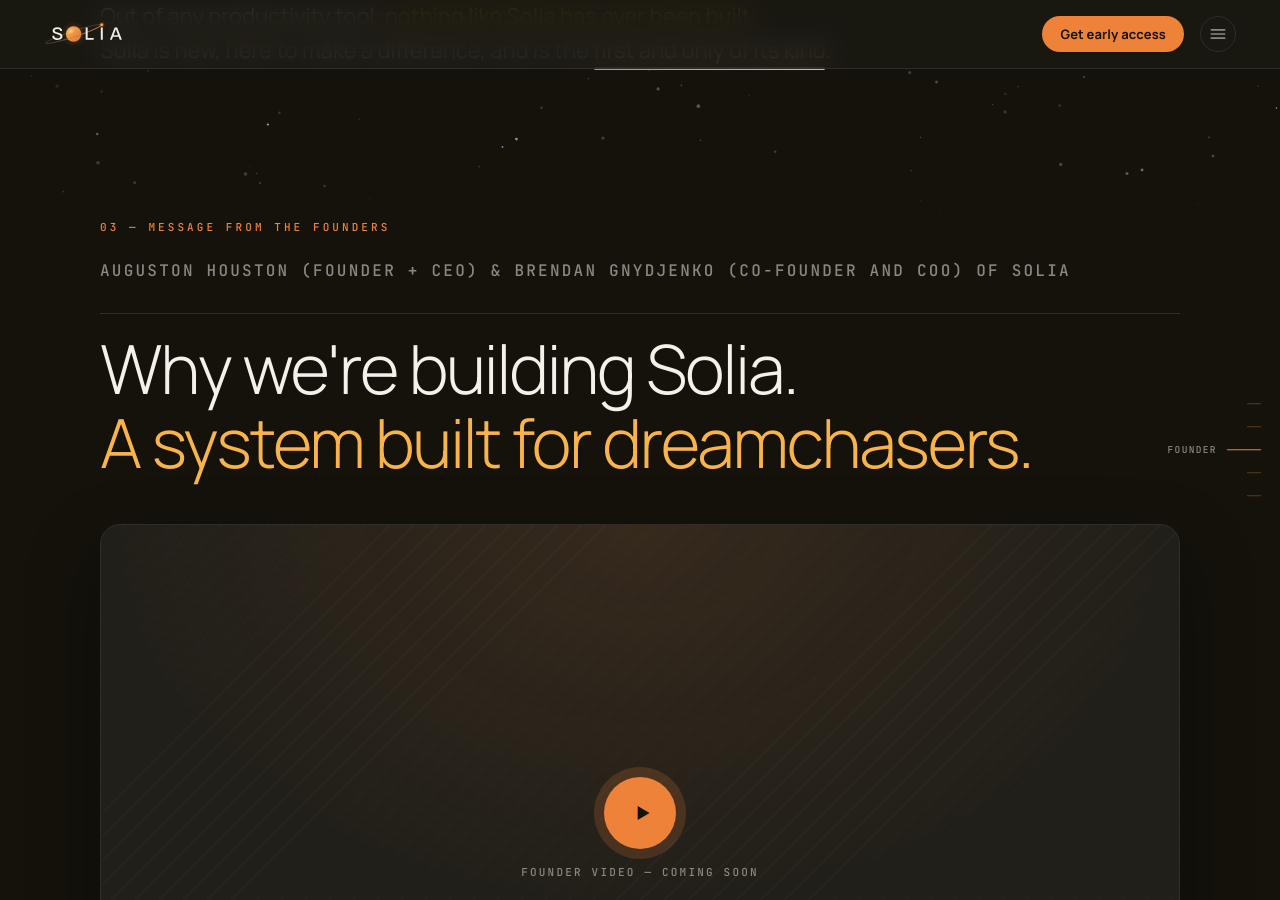
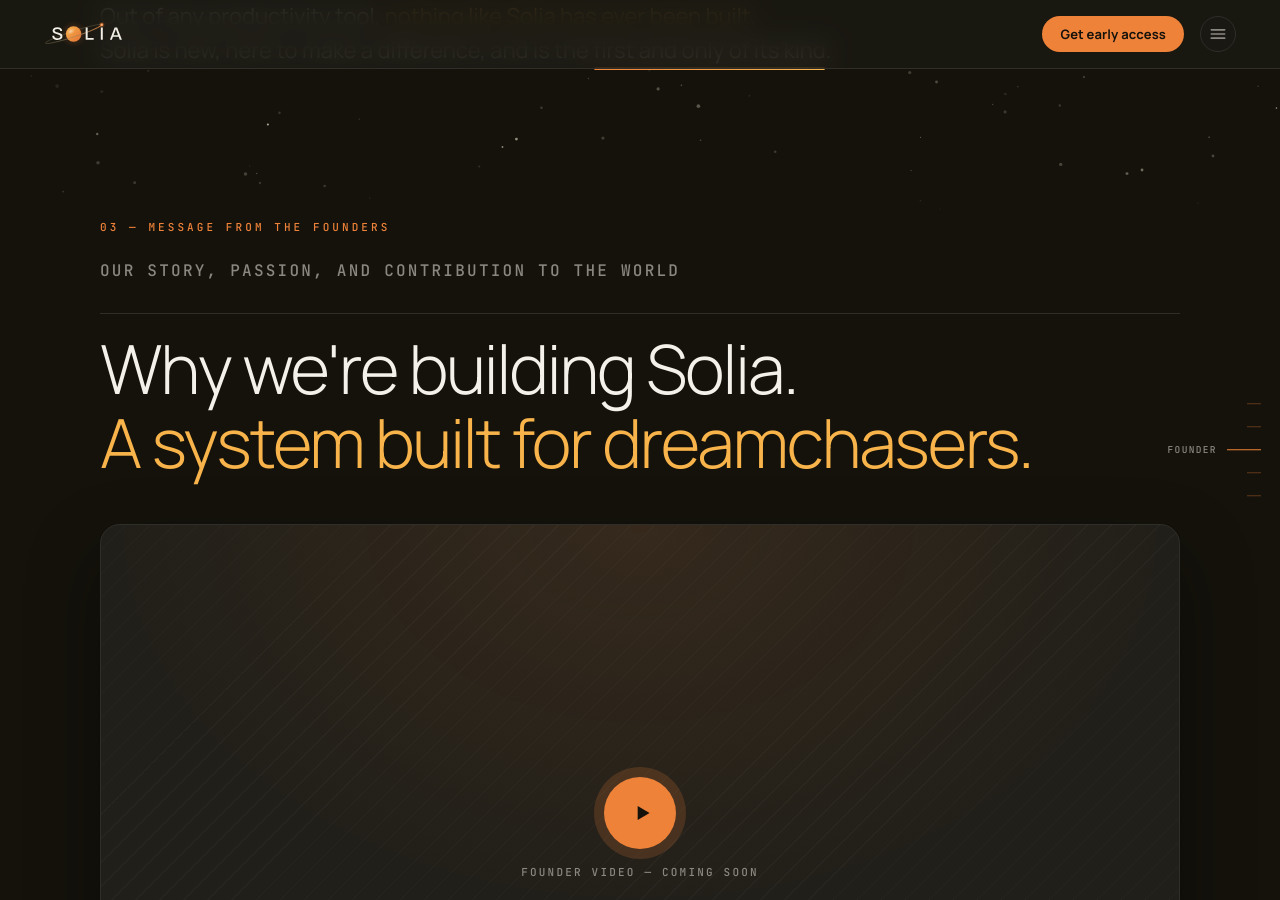
Before and after one commit to Solia-SaaS/Solia-Site, a Jekyll site: the page built from index.html, in a window 1280 px wide and 900 px high, scrolled down 3578 px. Built offline with Jekyll 4.4.1, drawn with Linux system fonts in a browser that asks for light colours.

Commit message:
Founders strip: 'Our story, passion, and contribution to the world'
Co-Authored-By: Claude Fable 5 <noreply@anthropic.com>

```diff
--- a/index.html
+++ b/index.html
@@ -428,7 +428,7 @@ description: Solia is a Life Operating System designed to align your actions wit
     <div class="band-inner">
       <p class="eyebrow-mono" data-reveal>03 — Message from the Founders</p>
       <p class="acronym-intro" data-reveal>
-        <span class="acr-full">Auguston Houston (Founder + CEO) &amp; Brendan Gnydjenko (Co-Founder and COO) of Solia</span>
+        <span class="acr-full">Our story, passion, and contribution to the world</span>
       </p>
       <h2 class="statement statement-two statement-founder" data-reveal>
         <span>Why we're building Solia.</span>
```
